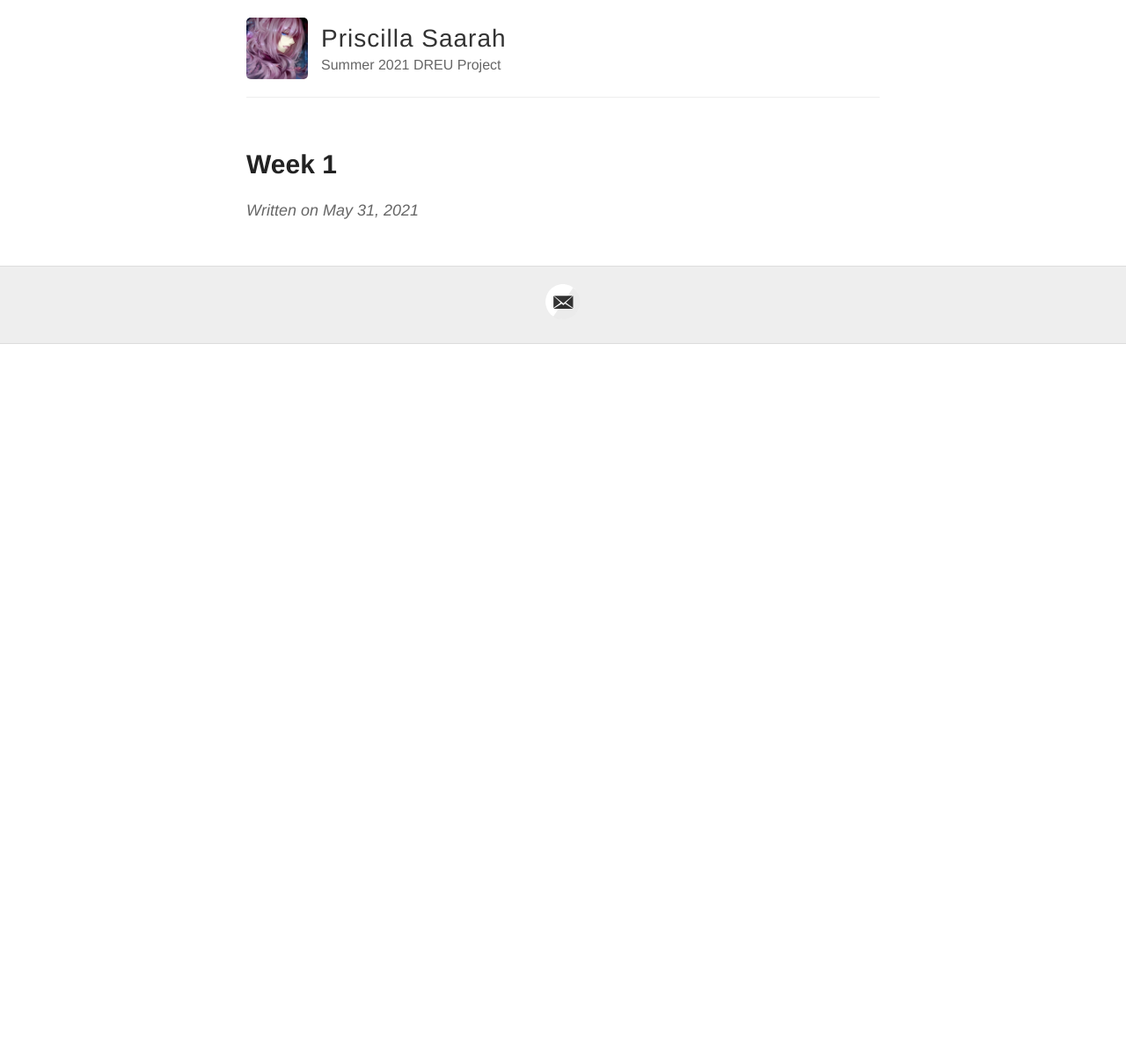
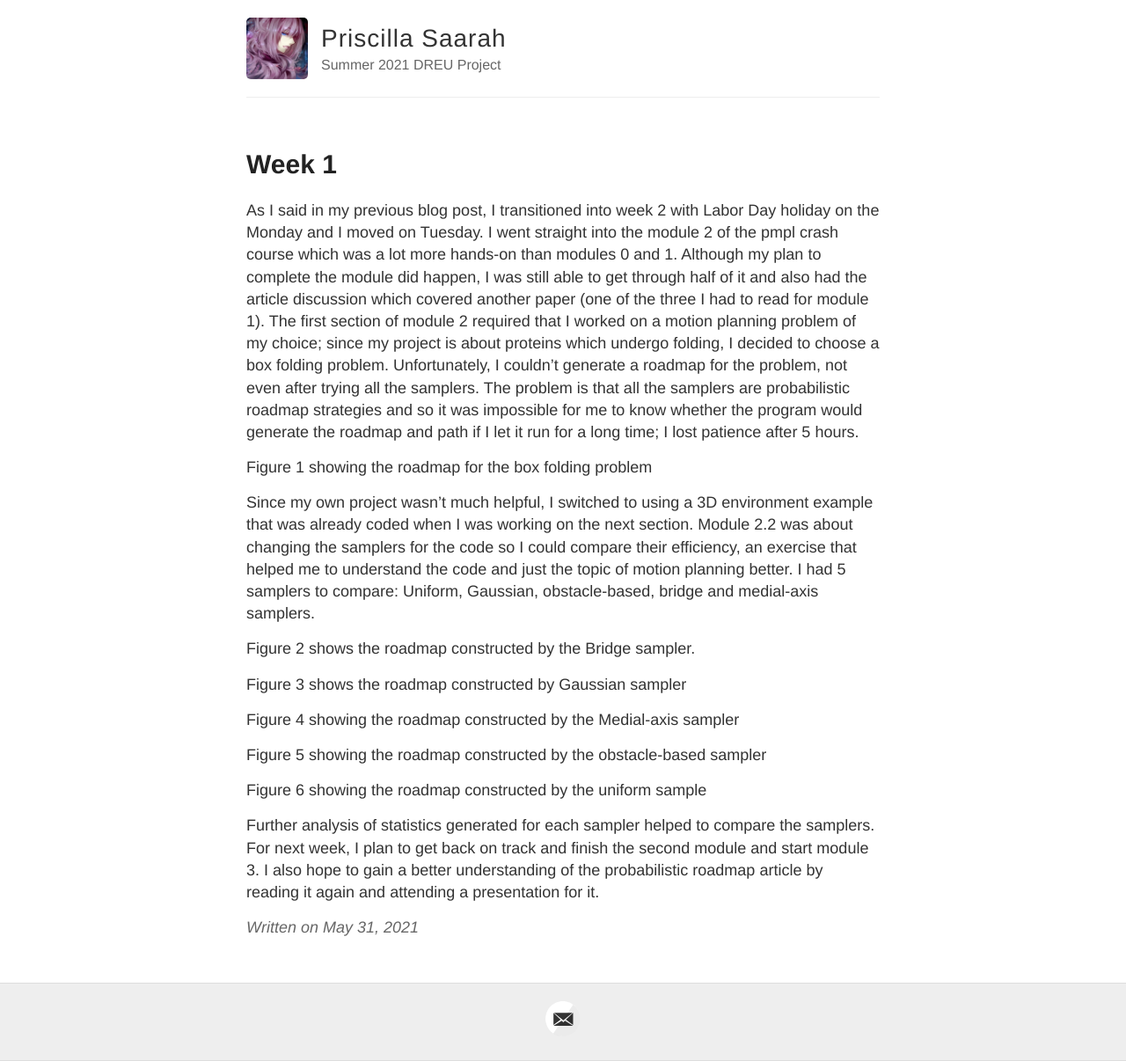
Before and after one commit to Ceella24/DREU21, a Jekyll site: the page built from _posts/2021-05-31-week2.md, in a window 1280 px wide. Shown: the whole page at 88% size. Built offline with Jekyll 4.4.1, drawn with Linux system fonts in a browser that asks for light colours; before the commit the page ends 900 px from its top, so only the background shows below that.

Commit message:
Update 2021-05-31-week2.md

```diff
--- a/_posts/2021-05-31-week2.md
+++ b/_posts/2021-05-31-week2.md
@@ -2,3 +2,31 @@
 layout: post
 title: Week 1
 ---
+
+As I said in my previous blog post, I transitioned into week 2 with Labor Day holiday on the Monday and I moved on Tuesday. I went straight into the module 2 of the pmpl crash course which was a lot more hands-on than modules 0 and 1. Although my plan to complete the module did happen, I was still able to get through half of it and also had the article discussion which covered another paper (one of the three I had to read for module 1).
+The first section of module 2 required that I worked on a motion planning problem of my choice; since my project is about proteins which undergo folding, I decided to choose a box folding problem. Unfortunately, I couldn’t generate a roadmap for the problem, not even after trying all the samplers. The problem is that all the samplers are probabilistic roadmap strategies and so it was impossible for me to know whether the program would generate the roadmap and path if I let it run for a long time; I lost patience after 5 hours.
+
+
+Figure 1 showing the roadmap for the box folding problem
+
+
+Since my own project wasn’t much helpful, I switched to using a 3D environment example that was already coded when I was working on the next section. Module 2.2 was about changing the samplers for the code so I could compare their efficiency, an exercise that helped me to understand the code and just the topic of motion planning better. I had 5 samplers to compare: Uniform, Gaussian, obstacle-based, bridge and medial-axis samplers.
+
+
+Figure 2 shows the roadmap constructed by the Bridge sampler.
+
+
+Figure 3 shows the roadmap constructed by Gaussian sampler
+
+
+Figure 4 showing the roadmap constructed by the Medial-axis sampler
+
+
+Figure 5 showing the roadmap constructed by the obstacle-based sampler
+
+
+Figure 6 showing the roadmap constructed by the uniform sample
+
+
+Further analysis of statistics generated for each sampler helped to compare the samplers.
+For next week, I plan to get back on track and finish the second module and start module 3. I also hope to gain a better understanding of the probabilistic roadmap article by reading it again and attending a presentation for it.
```
